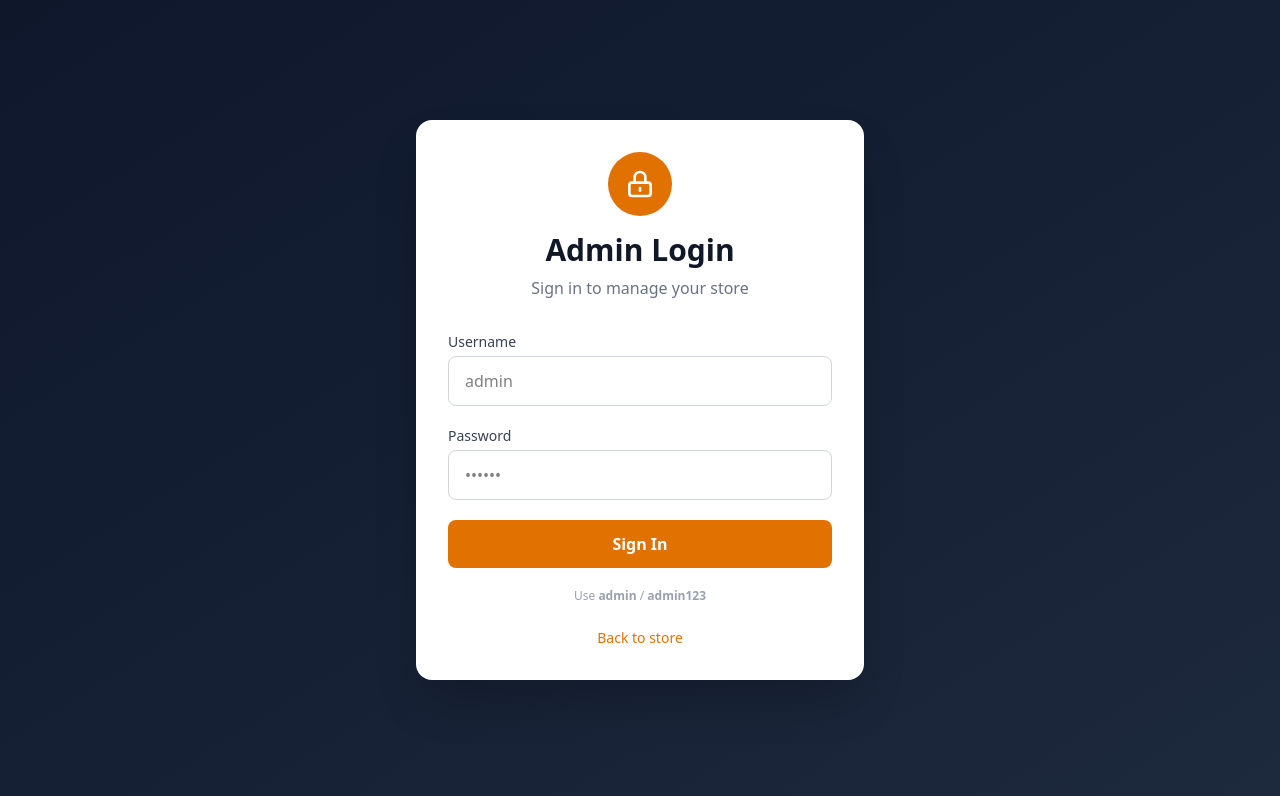
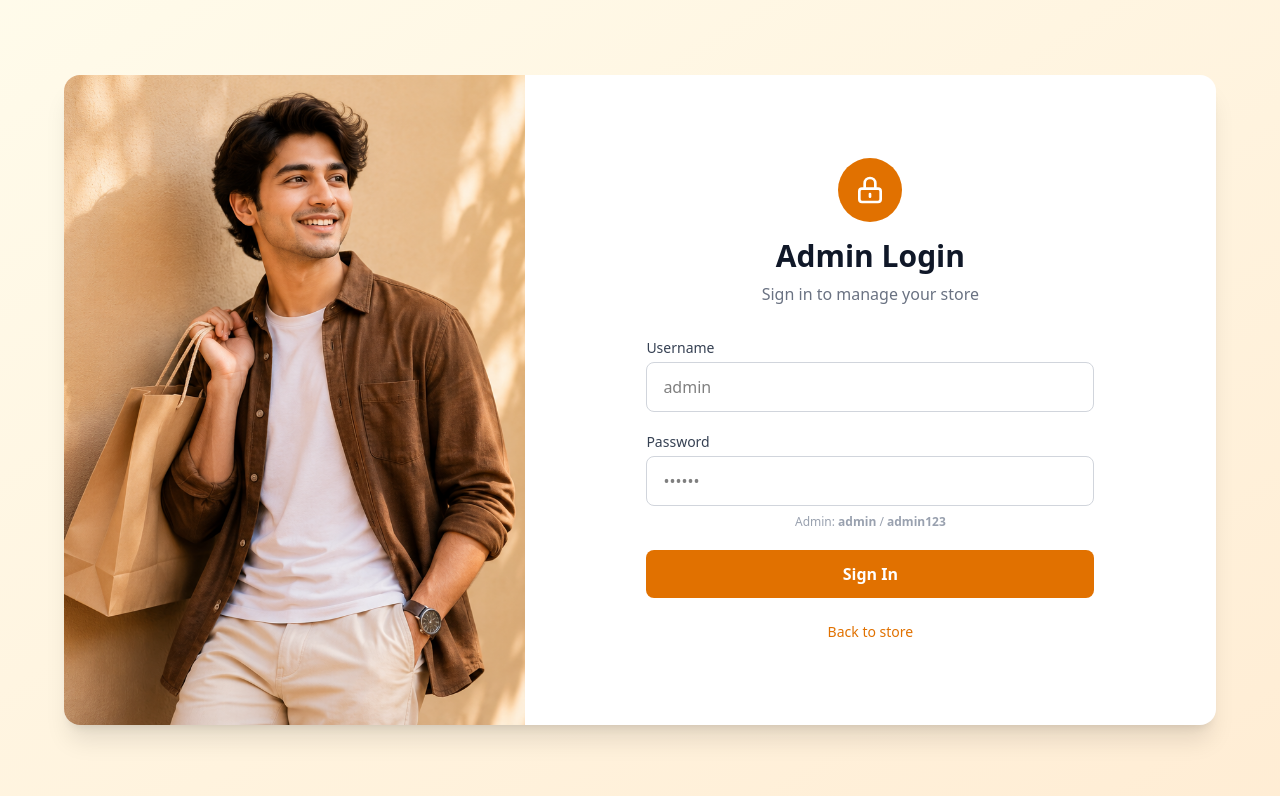
Before and after one commit to ANMOL-CHHETRI/React-Collage-B, a React (Vite) app: page /admin-login in a window 1280 px wide. Shown: the top 796 px of the page. Built offline with nearby package versions, Linux system fonts and the light colour scheme.

Commit message:
updated adminlogin UI

```diff
--- a/src/pages/AdminLoginPage.jsx
+++ b/src/pages/AdminLoginPage.jsx
@@ -36,33 +36,115 @@ const AdminLoginPage = () => {
   }
 
  return (
-    <div className="min-h-screen flex items-center justify-center bg-gradient-to-br from-slate-900 to-slate-800">
-      <div className="bg-white rounded-2xl shadow-2xl p-8 w-full max-w-md">
+  <div className="min-h-screen flex items-center justify-center bg-gradient-to-br from-amber-50 to-orange-100 p-6">
+    <div className="bg-white rounded-2xl shadow-xl overflow-hidden flex w-full max-w-6xl h-[650px]">
+
+      {/* Left Side Image */}
+      <div className="hidden md:flex md:w-2/5 items-center justify-center bg-amber-50">
+        <img
+          referrerPolicy="no-referrer"
+          src="/login-banner.png"
+          alt="Admin Login Banner"
+          className="w-full h-full object-cover object-center"
+        />
+      </div>
+
+      {/* Right Side Form */}
+      <div className="w-full md:w-3/5 flex items-center justify-center p-8">
+        <div className="w-full max-w-md">
           <div className="text-center mb-8">
             <div className="mx-auto w-16 h-16 bg-amber-600 rounded-full flex items-center justify-center mb-4">
-            <svg className="w-8 h-8 text-white" fill="none" stroke="currentColor" viewBox="0 0 24 24">
-              <path strokeLinecap="round" strokeLinejoin="round" strokeWidth="2" d="M12 15v2m-6 4h12a2 2 0 002-2v-6a2 2 0 00-2-2H6a2 2 0 00-2 2v6a2 2 0 002 2zm10-10V7a4 4 0 00-8 0v4h8z" />
+              <svg
+                className="w-8 h-8 text-white"
+                fill="none"
+                stroke="currentColor"
+                viewBox="0 0 24 24"
+              >
+                <path
+                  strokeLinecap="round"
+                  strokeLinejoin="round"
+                  strokeWidth="2"
+                  d="M12 15v2m-6 4h12a2 2 0 002-2v-6a2 2 0 00-2-2H6a2 2 0 00-2 2v6a2 2 0 002 2zm10-10V7a4 4 0 00-8 0v4h8z"
+                />
               </svg>
             </div>
-          <h1 className="text-3xl font-bold text-gray-900">Admin Login</h1>
-          <p className="text-gray-500 mt-2">Sign in to manage your store</p>
+
+            <h1 className="text-3xl font-bold text-gray-900">
+              Admin Login
+            </h1>
+
+            <p className="text-gray-500 mt-2">
+              Sign in to manage your store
+            </p>
           </div>
+
           <form onSubmit={handleSubmit} className="space-y-5">
             <div>
-            <label className="block text-sm font-medium text-gray-700 mb-1">Username</label>
-            <input type="text" value={username} onChange={(e) => { setUsername(e.target.value); setError("") }} className="w-full px-4 py-3 border border-gray-300 rounded-lg focus:ring-2 focus:ring-amber-500 focus:border-amber-500 outline-none transition" placeholder="admin" />
+              <label className="block text-sm font-medium text-gray-700 mb-1">
+                Username
+              </label>
+
+              <input
+                type="text"
+                value={username}
+                onChange={(e) => {
+                  setUsername(e.target.value)
+                  setError("")
+                }}
+                className="w-full px-4 py-3 border border-gray-300 rounded-lg focus:ring-2 focus:ring-amber-500 focus:border-amber-500 outline-none transition"
+                placeholder="admin"
+                autoComplete="username"
+              />
             </div>
+
             <div>
-            <label className="block text-sm font-medium text-gray-700 mb-1">Password</label>
-            <input type="password" value={password} onChange={(e) => { setPassword(e.target.value); setError("") }} className="w-full px-4 py-3 border border-gray-300 rounded-lg focus:ring-2 focus:ring-amber-500 focus:border-amber-500 outline-none transition" placeholder="••••••" />
+              <label className="block text-sm font-medium text-gray-700 mb-1">
+                Password
+              </label>
+
+              <input
+                type="password"
+                value={password}
+                onChange={(e) => {
+                  setPassword(e.target.value)
+                  setError("")
+                }}
+                className="w-full px-4 py-3 border border-gray-300 rounded-lg focus:ring-2 focus:ring-amber-500 focus:border-amber-500 outline-none transition"
+                placeholder="••••••"
+                autoComplete="current-password"
+              />
             </div>
-          {error && <p className="text-red-500 text-sm text-center">{error}</p>}
-          <button type="submit" className="w-full bg-amber-600 text-white py-3 rounded-lg font-semibold hover:bg-amber-700 transition cursor-pointer">Sign In</button>
-          <p className="text-xs text-gray-400 text-center">Use <strong>admin</strong> / <strong>admin123</strong></p>
+
+            {error && (
+              <p className="text-red-500 text-sm text-center">
+                {error}
+              </p>
+            )}
+
+            <div className="text-xs text-gray-400 text-center -mt-3">
+              <p>
+                Admin: <strong>admin</strong> / <strong>admin123</strong>
+              </p>
+            </div>
+
+            <button
+              type="submit"
+              className="w-full bg-amber-600 text-white py-3 rounded-lg font-semibold hover:bg-amber-700 transition cursor-pointer"
+            >
+              Sign In
+            </button>
           </form>
+
           <p className="text-center text-sm text-gray-500 mt-6">
-          <Link to="/" className="text-amber-600 font-medium hover:underline">Back to store</Link>
+            <Link
+              to="/"
+              className="text-amber-600 font-medium hover:underline"
+            >
+              Back to store
+            </Link>
           </p>
+        </div>
+      </div>
     </div>
   </div>
 )
```
Lines whose indentation alone changed are shown as unchanged.
